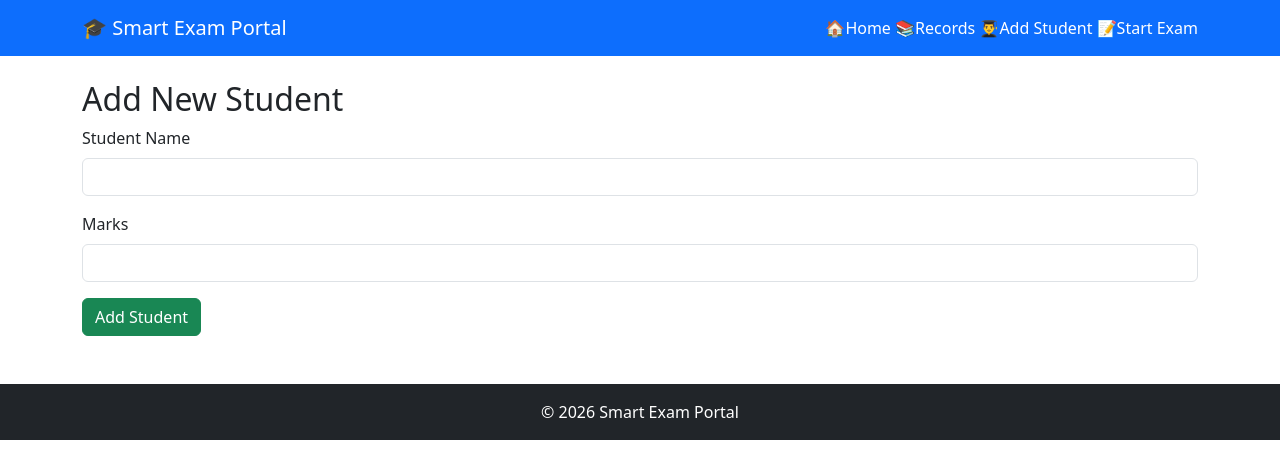
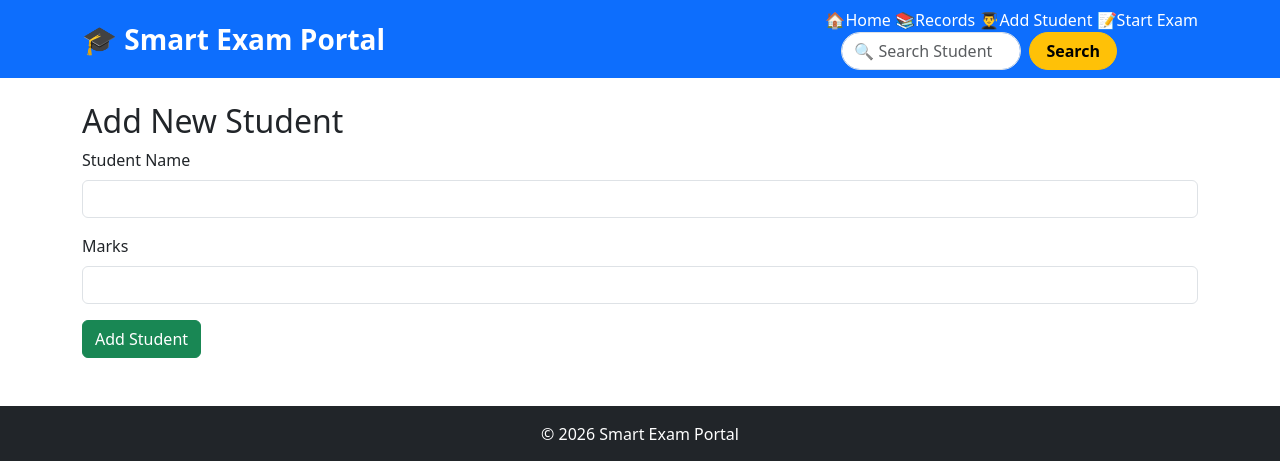
Before and after one commit to Aarti001-65/Project1, a Flask app: page /add in a window 1280 px wide. Shown: the top 461 px of the page. Run offline with Flask 3, Linux system fonts and the light colour scheme.

Commit message:
Day 14 Search button add

```diff
--- a/smart exam potal/app.py
+++ b/smart exam potal/app.py
@@ -1,4 +1,4 @@
-from flask import Flask, render_template, request, flash, redirect, url_for
+from flask import Flask, render_template, request, flash, redirect, url_for, session
 from database import get_db, init_db
 
 app = Flask(__name__)
@@ -275,6 +275,25 @@ def delete_student(roll_no):
     return redirect(
         url_for("records")
     )
+#search student
+@app.route("/search")
+def search():
+    #step-1 -get
+    q=request.args.get('q','')
+    #request.args GET parameters
+    #q- Form - name='q
+    conn=get_db()
+
+    if q:
+        students=conn.execute(''' SELECT*FROM students
+                              WHERE name LIKE ?
+                              OR roll_no LIKE ?''',
+                              (f'%{q}%',f'%{q}%')).fetchall()
+    else:
+        students=conn.execute(''' SELECT*FROM students''').fetchall()
+    conn.close()
+    return render_template('records.html',students=students,q=q)
+
 # ==========================
 # RUN APP
 # ==========================
--- a/smart exam potal/templates/base.html
+++ b/smart exam potal/templates/base.html
@@ -4,6 +4,29 @@
     <title>Smart Exam Portal</title>
 
     <link href="https://cdn.jsdelivr.net/npm/bootstrap@5.3.3/dist/css/bootstrap.min.css" rel="stylesheet">
+    <style>
+.search-btn{
+    transition: all 0.3s ease;
+}
+
+.search-btn:hover{
+    transform: translateY(-2px);
+    box-shadow: 0 4px 10px #e7e1e14d;
+}
+
+.navbar-brand{
+    font-size: 28px;
+    font-weight: bold;
+}
+
+.nav-link{
+    font-weight: 500;
+}
+
+.nav-link:hover{
+    color: rgb(241, 241, 25) !important;
+}
+</style>
 </head>
 <body>
 
@@ -18,6 +41,20 @@
             <a class="nav-link text-white d-inline" href="{{ url_for('records') }}">📚Records</a>
             <a class="nav-link text-white d-inline" href="{{ url_for('add_students') }}">👨‍🎓Add Student</a>
             <a class="nav-link text-white d-inline" href="{{ url_for('exam') }}">📝Start Exam</a>
+            <form class="d-flex ms-3" action="{{url_for('search')}}" method="GET">
+
+    <input class="form-control me-2 rounded-pill"
+           type="search"
+           placeholder="🔍 Search Student"
+           name="q"
+           style="width:180px;">
+
+    <button class="btn btn-warning fw-bold rounded-pill px-3 search-btn"
+            type="submit">
+        Search
+    </button>
+
+</form>
         </div>
     </div>
 </nav>
```
Also changed, not shown: smart exam potal/templates/search.html (added, +20 -0 lines).
